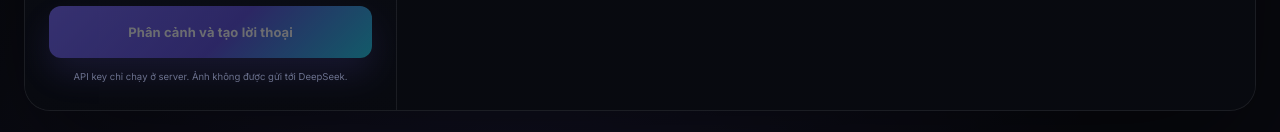
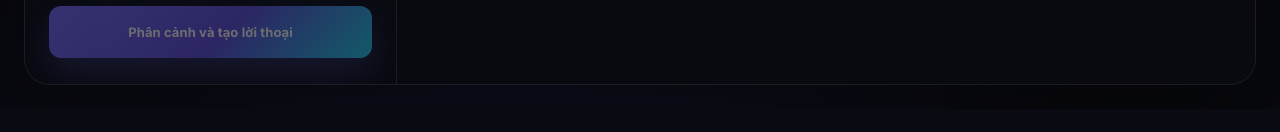
Before and after one commit to nhungnhungrosata-oss/thuonghieu1, a Next.js app: page / in a window 1280 px wide. Shown: the part 928-1060 px from the top of the page. After the commit the page ends 1037 px from the top, so only its background shows below. Built offline with nearby package versions, Linux system fonts and the light colour scheme.

Commit message:
ui: simplify loading copy

```diff
--- a/components/video-share-script/ControlsPanel.tsx
+++ b/components/video-share-script/ControlsPanel.tsx
@@ -198,10 +198,8 @@ export default function ControlsPanel(props: Props) {
         disabled={props.scriptLoading || props.rewritingSceneNumber !== null || !props.sourceContent.trim()}
         onClick={props.onGenerateScript}
       >
-        {props.scriptLoading ? 'DeepSeek đang xây dựng kịch bản...' : 'Phân cảnh và tạo lời thoại'}
+        {props.scriptLoading ? 'Đang xây dựng kịch bản...' : 'Phân cảnh và tạo lời thoại'}
       </button>
-
-      <p className={styles.privacyNote}>API key chỉ chạy ở server. Ảnh không được gửi tới DeepSeek.</p>
     </aside>
   );
 }
```
